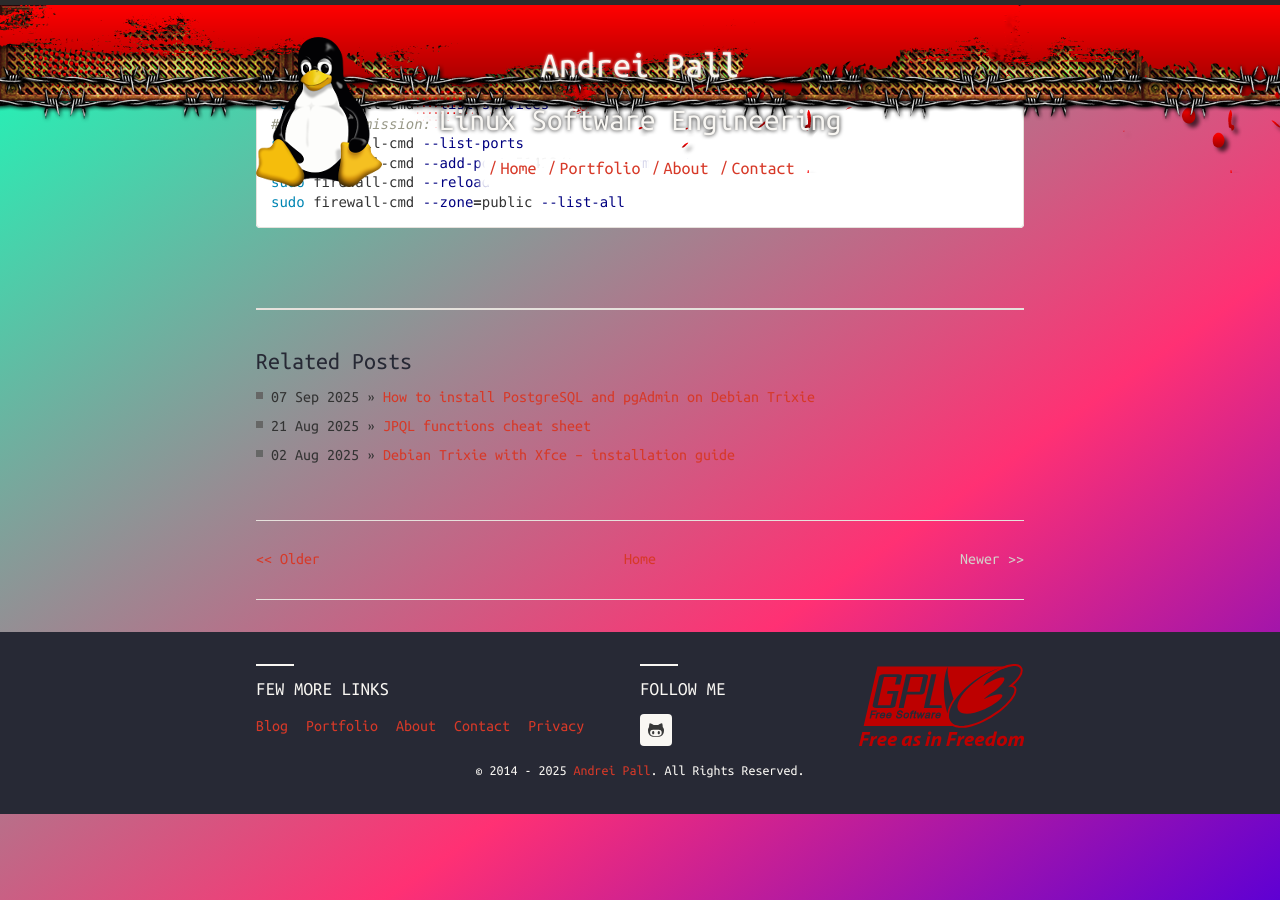
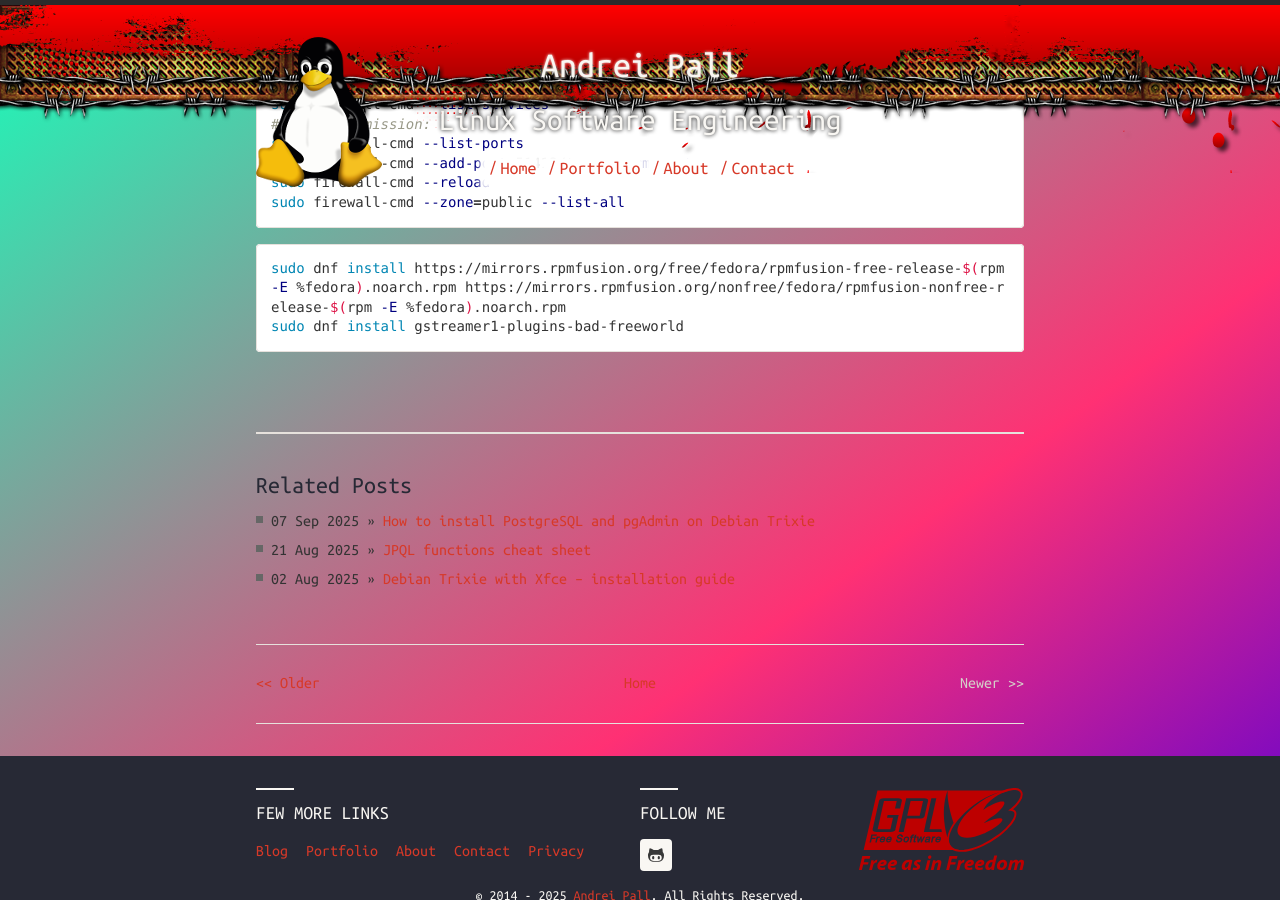
Before and after one commit to andreipall/andreipall.github.io, a Jekyll site: the page built from _posts/2025-10-02-fedora-with-xfce-installation-guide.markdown, in a window 1280 px wide and 900 px high, scrolled down 1519 px. Built offline with Jekyll 4.4.1, drawn with Linux system fonts in a browser that asks for light colours; comment, search, counter and statistics services are not loaded.

Commit message:
Update 2025-10-02-fedora-with-xfce-installation-guide.markdown

```diff
--- a/_posts/2025-10-02-fedora-with-xfce-installation-guide.markdown
+++ b/_posts/2025-10-02-fedora-with-xfce-installation-guide.markdown
@@ -58,3 +58,7 @@ sudo firewall-cmd --add-port=51413/tcp --permanent
 sudo firewall-cmd --reload
 sudo firewall-cmd --zone=public --list-all
 {% endhighlight %}
+{% highlight bash %}
+sudo dnf install https://mirrors.rpmfusion.org/free/fedora/rpmfusion-free-release-$(rpm -E %fedora).noarch.rpm https://mirrors.rpmfusion.org/nonfree/fedora/rpmfusion-nonfree-release-$(rpm -E %fedora).noarch.rpm
+sudo dnf install gstreamer1-plugins-bad-freeworld
+{% endhighlight %}
```
